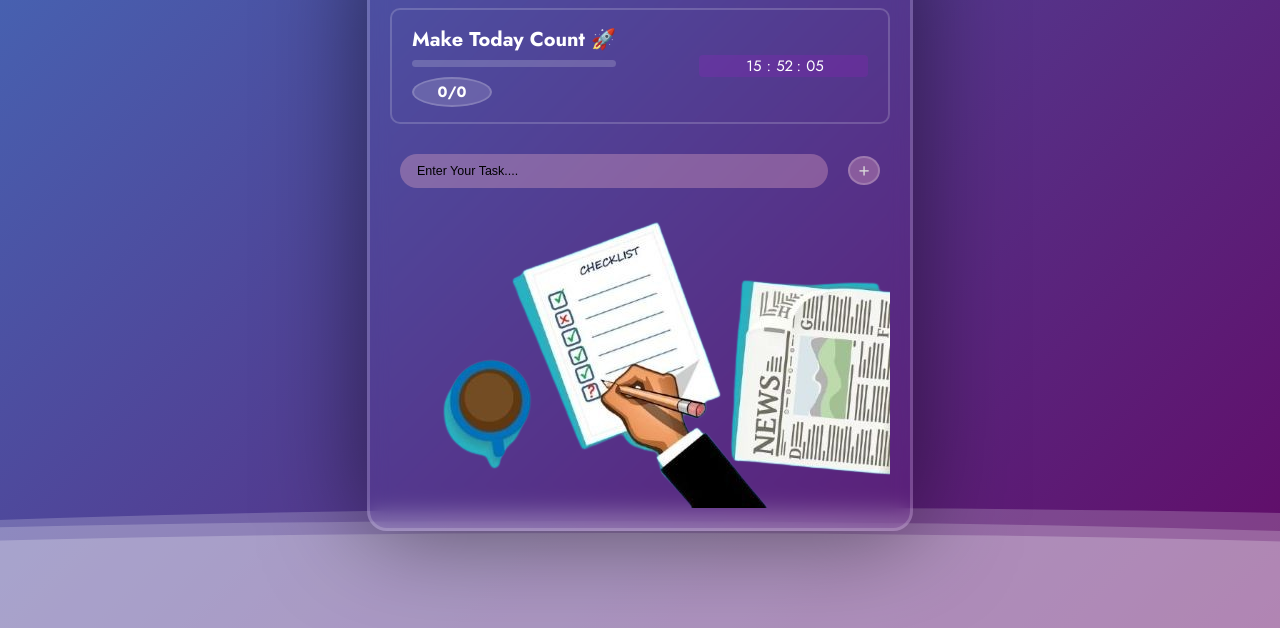
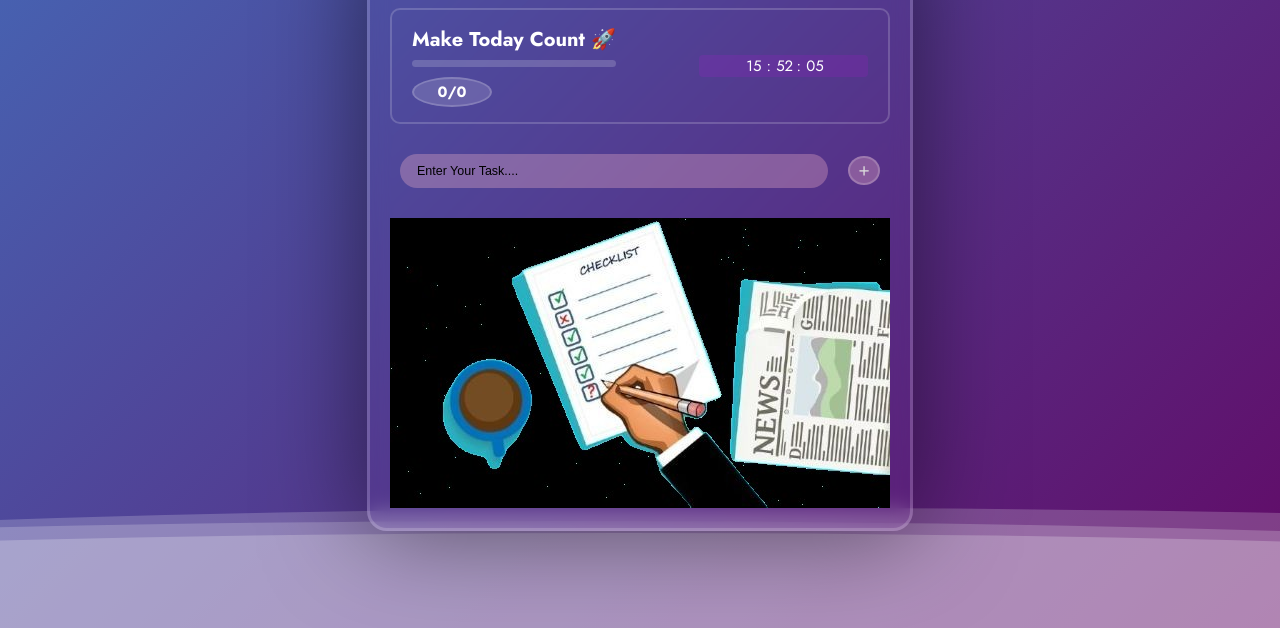
Before and after one commit to Vrushabhshelokar/To-Do-List, a plain HTML site: page index.html in a window 1280 px wide. Shown: the part 172-800 px from the top of the page. Drawn offline with Linux system fonts and the light colour scheme.

Commit message:
changed img name

```diff
--- a/index.html
+++ b/index.html
@@ -51,7 +51,7 @@
 
                 <div class="to-do-container">
                     <ul id="task-list"></ul>
-                    <img class="empty" src="/images/empty.png" alt="empty">
+                    <img class="empty" src="/images/empty.jpg" alt="empty">
                 </div>
         </div>
     </div>
```
Also changed, not shown: images/empty.jpg (added).
